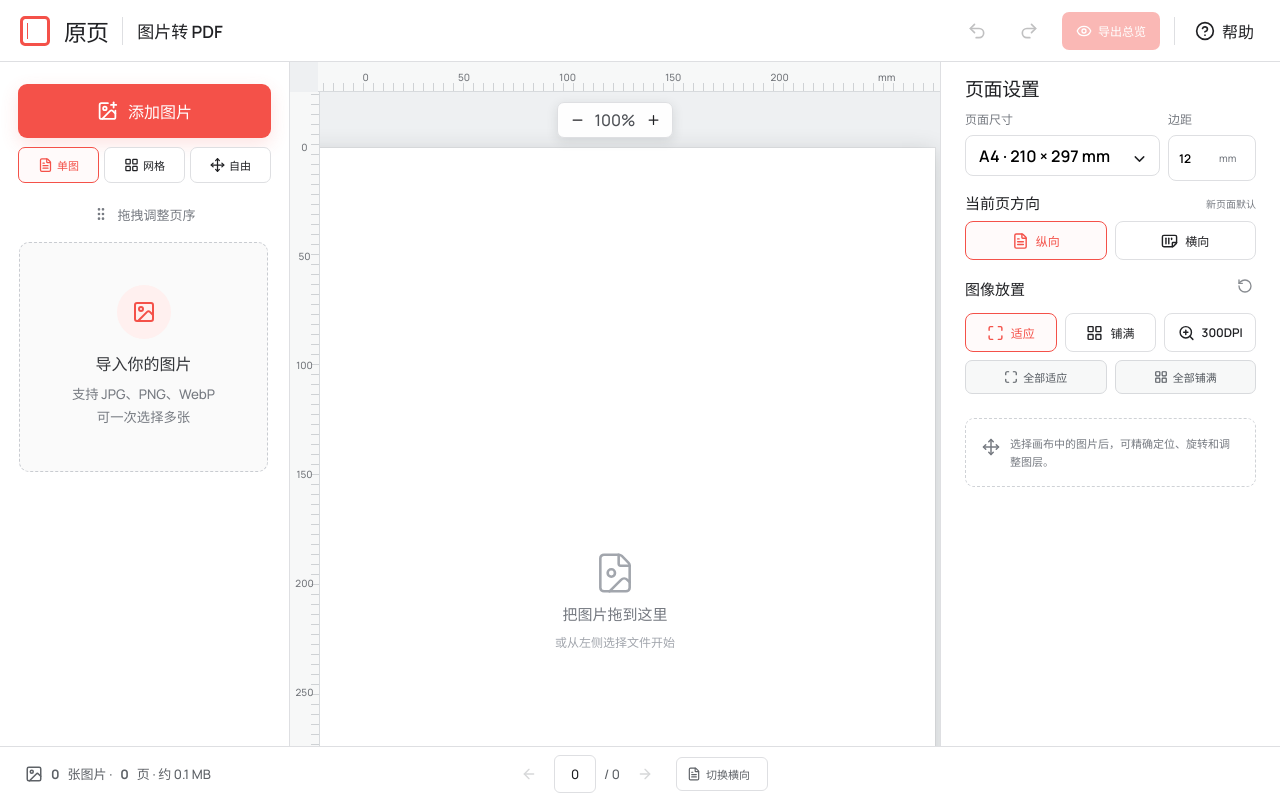
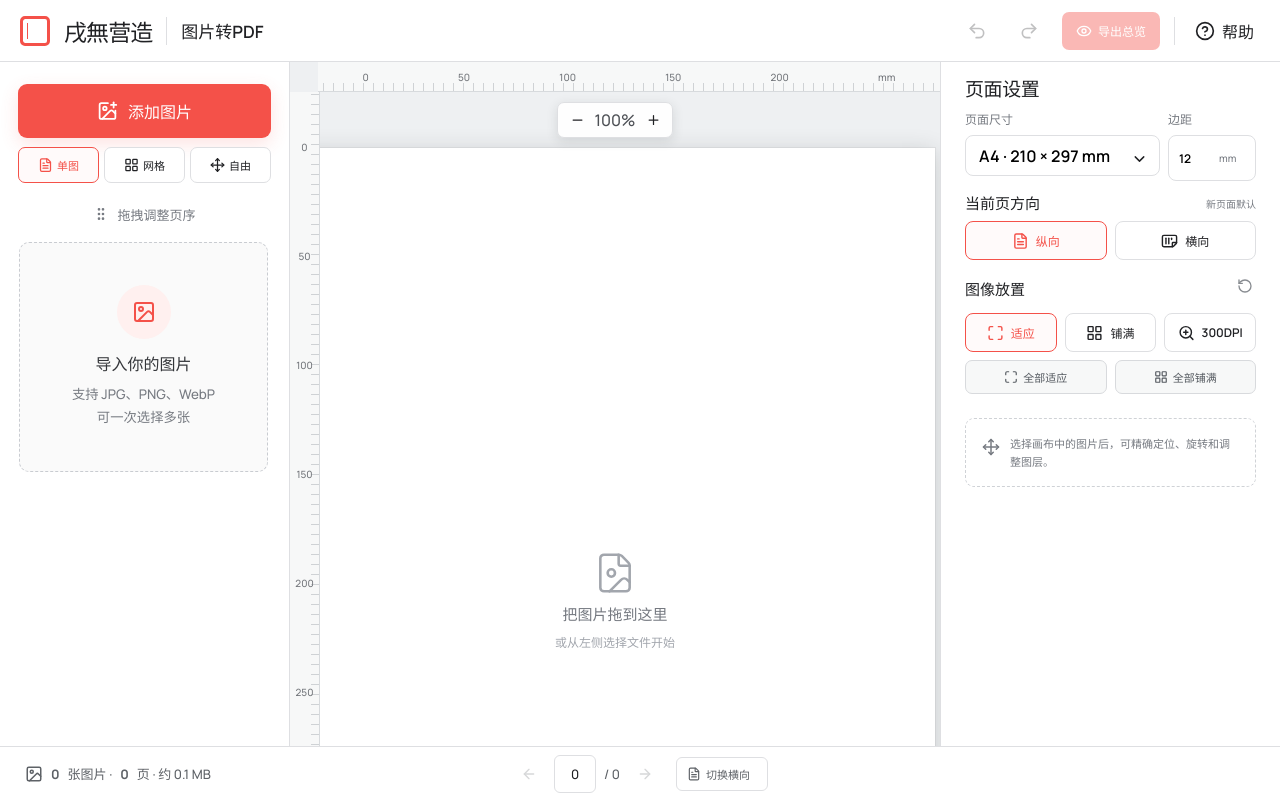
Before and after one commit to sange0613/image-to-pdf-studio, a React (Vite) app: page / in a window 1280 px wide. Built offline with nearby package versions, Linux system fonts and the light colour scheme.

Commit message:
Rename app to 戌無营造 图片转PDF

```diff
--- a/index.html
+++ b/index.html
@@ -4,7 +4,7 @@
     <meta charset="UTF-8" />
     <meta name="viewport" content="width=device-width, initial-scale=1.0" />
     <meta name="theme-color" content="#ffffff" />
-    <title>原页 · 图片转 PDF</title>
+    <title>戌無营造 · 图片转PDF</title>
   </head>
   <body>
     <div id="root"></div>
--- a/src/main.jsx
+++ b/src/main.jsx
@@ -411,7 +411,7 @@ function App() {
           pdf.addImage(element.dataUrl, format, placement.x, placement.y, placement.w, placement.h, undefined, 'NONE', element.rotation || 0)
         })
       })
-      pdf.save(`原页-${pages.length}页-${imageCount}张.pdf`)
+      pdf.save(`戌無营造-图片转PDF-${pages.length}页-${imageCount}张.pdf`)
       setPreviewOpen(false)
       setNotice('高清 PDF 已导出')
     } catch (error) {
@@ -425,7 +425,7 @@ function App() {
 
   return <div className="app-shell">
     <header className="topbar">
-      <div className="brand"><span className="brand-mark" /><strong>原页</strong><span className="divider" /><span>图片转 PDF</span></div>
+      <div className="brand"><span className="brand-mark" /><strong>戌無营造</strong><span className="divider" /><span>图片转PDF</span></div>
       <div className="header-actions"><span className={`save-state ${saved ? 'saved' : ''}`}><Save />{saved ? '已自动保存' : '正在保存'}</span><button className="icon-button" title="撤销 ⌘Z" disabled={!history.canUndo} onClick={history.undo}><Undo2 /></button><button className="icon-button" title="重做 ⇧⌘Z" disabled={!history.canRedo} onClick={history.redo}><Redo2 /></button><button className="preview-button header-preview-button" disabled={!pages.length} onClick={() => setPreviewOpen(true)}><Eye />导出总览</button><span className="divider" /><button className="help-button" title="快捷键：方向键微调，Shift 加速，Delete 删除"><HelpCircle /> 帮助</button></div>
     </header>
     <main className="workspace">
```
Also changed, not shown: 1 other file (tests, documents, lock files or other folders).
